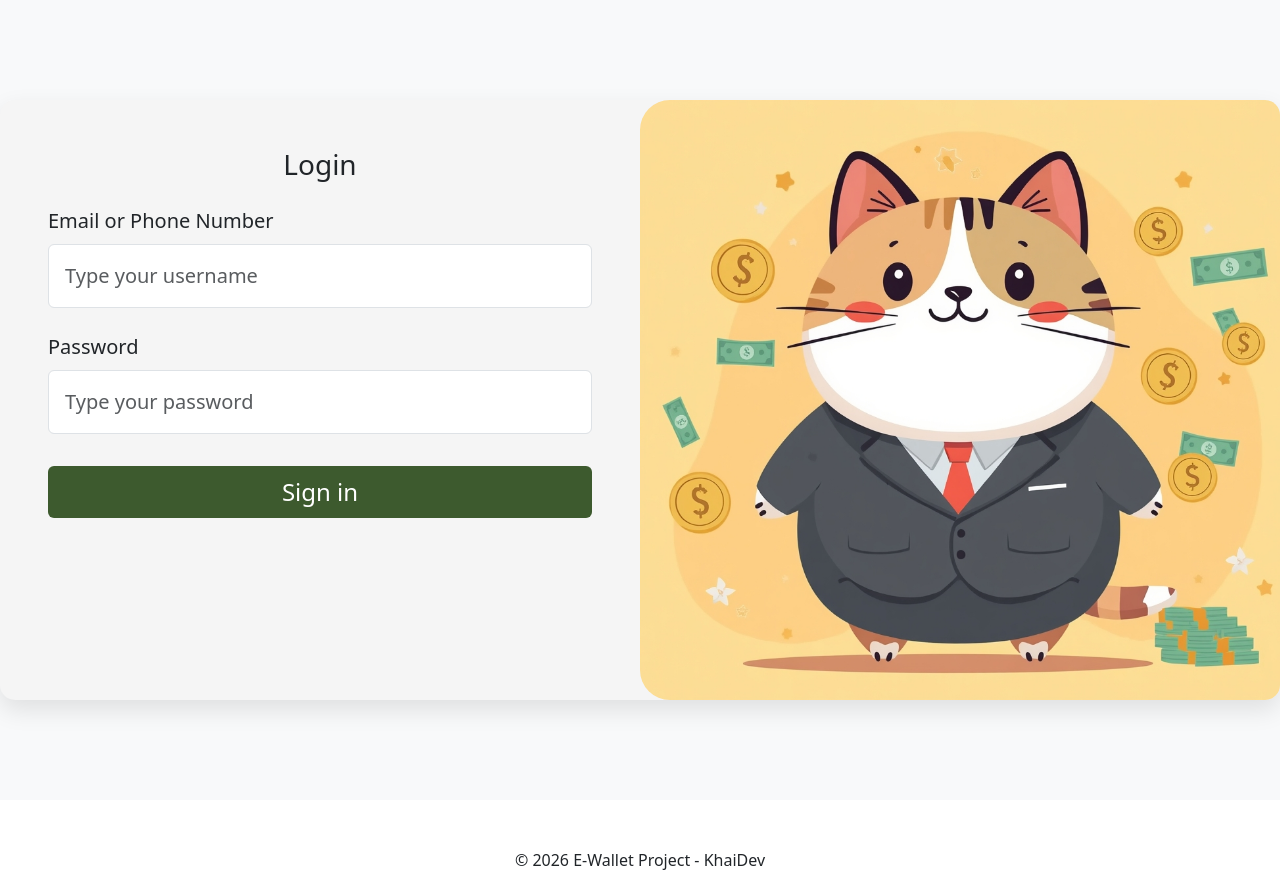
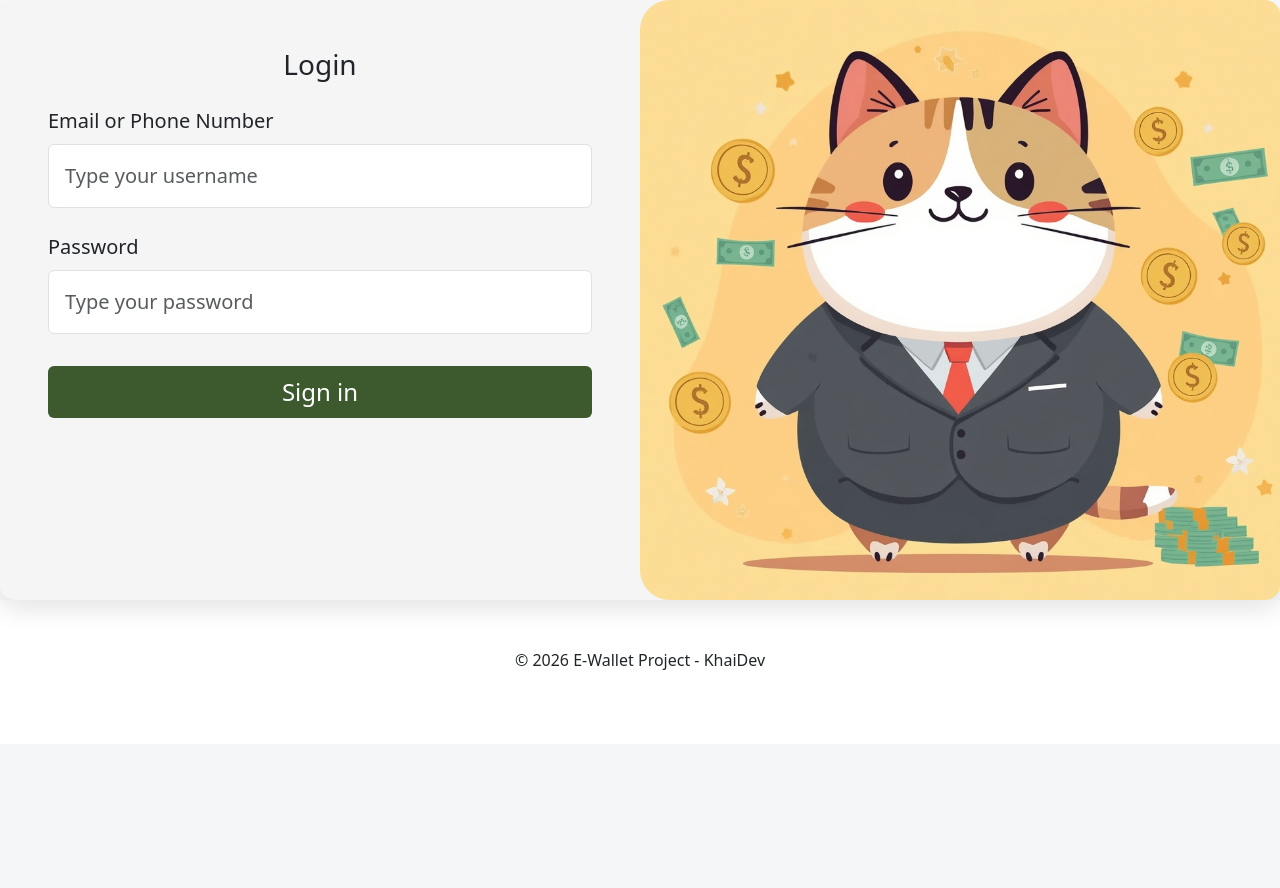
Before and after one commit to Jan16hcm/E-Wallet_System, a PHP site: page /pages/Login.php in a window 1280 px wide. Shown: the part 56-944 px from the top of the page. After the commit the page ends 726 px from the top, so only its background shows below. Run offline with PHP 8.4, Linux system fonts and the light colour scheme.

Commit message:
Add style for login page

```diff
--- a/clients/assets/css/login.css
+++ b/clients/assets/css/login.css
@@ -1,6 +1,5 @@
-/* Tùy chỉnh để ảnh lấp đầy chiều cao */
 .login-container {
-    min-height: 100vh;
+    min-height: 65vh;
     display: flex;
     align-items: center;
     justify-content: center;
```
